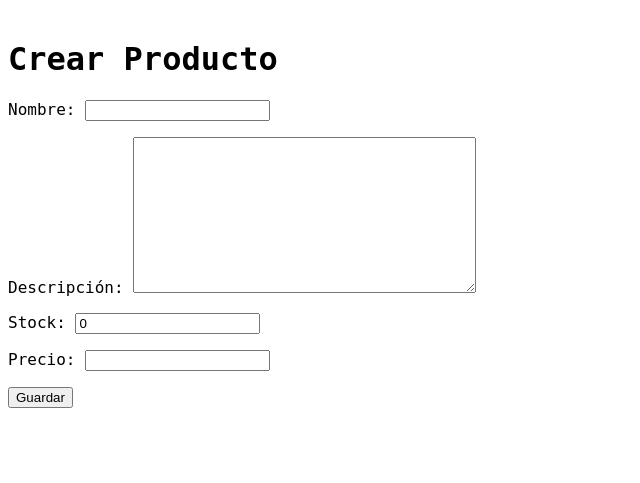
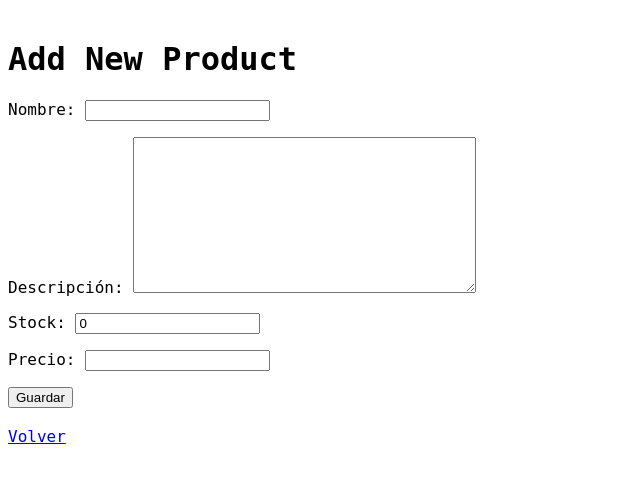
Before and after one commit to wfarelt/proformas, a Django app: page /producto/new/ in a window 1280 px wide. Shown: the part 27-510 px from the top of the page, without its empty margins (0-640 px from the left). Run offline with Django 4.2, Linux system fonts and the light colour scheme; some libraries are stand-ins or nearby versions; some web fonts are replaced.

Commit message:
add product_detail

```diff
--- a/core/templates/core/base.html
+++ b/core/templates/core/base.html
@@ -4,7 +4,7 @@
     {% load static %}
     <meta charset="UTF-8">
     <meta name="viewport" content="width=device-width, initial-scale=1.0">
-    <title>Mi Proyecto Django con Consola Mono</title>
+    <title>{% block title %}Mi Proyecto Django con Consola Mono{% endblock %}</title>
     <!-- Bootstrap CSS
     <link href="https://stackpath.bootstrapcdn.com/bootstrap/4.5.2/css/bootstrap.min.css" rel="stylesheet">
     -->
--- a/core/templates/core/producto_new.html
+++ b/core/templates/core/producto_new.html
@@ -1,10 +1,14 @@
 {% extends 'core/base.html' %}
 
+{% block title %}{{title}}{% endblock %}
+
 {% block content %}
-    <h1>Crear Producto</h1>
-    <form method="POST" action="{% url 'producto_new' %}">
+    <h1>{{ form.instance.id|yesno:"Edit Product,Add New Product" }}</h1>
+    <form method="post">
         {% csrf_token %}
         {{ form.as_p }}
         <button type="submit">Guardar</button>
     </form>
+    <br>
+    <a href="{% url 'productos_list' %}">Volver</a>
 {% endblock %}
--- a/core/urls.py
+++ b/core/urls.py
@@ -1,12 +1,17 @@
 from django.urls import path
 from .views import home, proformas_list, productos_list, proforma_new, proforma_edit,\
     agregar_producto_a_detalle, producto_new, eliminar_producto_a_detalle, \
-        clientes_list, cliente_new, cliente_edit, cliente_delete
+        clientes_list, cliente_new, cliente_edit, cliente_delete, \
+            product_detail, product_edit
 
 urlpatterns = [
     path('', home, name='home'),
+    #productos
+    path('producto/<int:id>/', product_detail, name='product_detail'),
     path('producto/new/', producto_new, name='producto_new'),
+    path('producto/edit/<int:id>/', product_edit, name='product_edit'),
     path('productos/', productos_list, name='productos_list'),
+    #proformas
     path('proformas/', proformas_list, name='proformas_list'),
     path('proforma/new/', proforma_new, name='proforma_new'),
     path('proforma/edit/<int:id>/', proforma_edit, name='proforma_edit'),
--- a/core/views.py
+++ b/core/views.py
@@ -9,6 +9,12 @@ def home(request):
     return render(request, 'core/home.html')
 
 # Nuevo producto
+def product_detail(request, id):
+    producto = Producto.objects.get(id=id)
+    title = 'Detalle de producto'
+    context = {'producto': producto, 'title': title}
+    return render(request, 'core/product_detail.html', context)
+
 def producto_new(request):
     form = ProductoForm()
     if request.method == 'POST':
@@ -16,13 +22,27 @@ def producto_new(request):
         if form.is_valid():
             form.save()
             return redirect('productos_list')
-    context = {'form': form}
+    title = 'Nuevo producto'
+    context = {'form': form, 'title': title}
     return render(request, 'core/producto_new.html', context)
+
+def product_edit(request, id):
+    title = 'Editar producto'
+    producto = get_object_or_404(Producto, pk=id)
+    if request.method == 'POST':
+        form = ProductoForm(request.POST, instance=producto)
+        if form.is_valid():
+            form.save()
+            return redirect('productos_list')
+    else:
+        form = ProductoForm(instance=producto)
+    return render(request, 'core/producto_new.html', {'form': form, 'title': title})
 
 # Listar productos
 def productos_list(request):
     productos = Producto.objects.all()
-    context = {'productos': productos}
+    title = 'Listado de productos'
+    context = {'productos': productos, 'title': title}
     return render(request, 'core/productos_list.html', context)
 
 # Listar proformas
```
Also changed, not shown: core/templates/core/product_detail.html (added, +24 -0 lines), core/templates/core/productos_list.html (+5 -3 lines).
